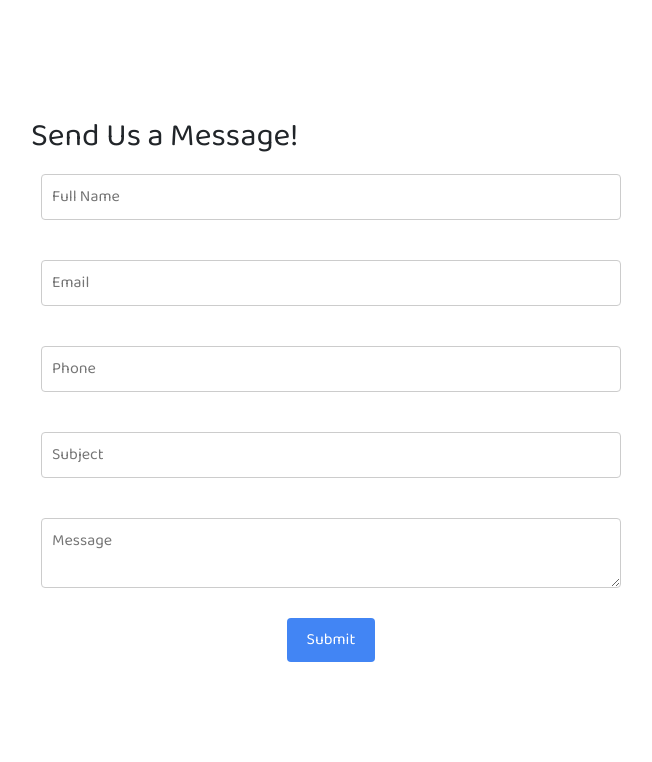
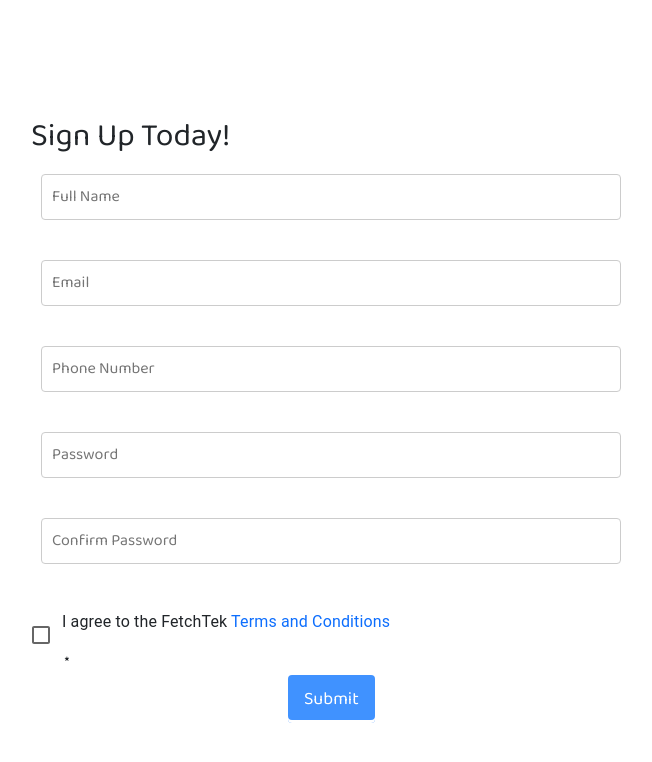
Before and after one commit to jaewonjung297/fetchtek-0.1.0, a React (Create React App) app in the folder frontend/: page /sellersignup in a window 1280 px wide. Shown: the part 570-1332 px from the top of the page, without its empty margins (309-961 px from the left). Built offline with nearby package versions, Linux system fonts and the light colour scheme.

Commit message:
fixed sign up page

```diff
--- a/frontend/package.json
+++ b/frontend/package.json
@@ -23,6 +23,7 @@
     "react-dom": "^18.2.0",
     "react-helmet-async": "^1.3.0",
     "react-lazy-load-image-component": "^1.5.6",
+    "react-phone-number-input": "^3.2.23",
     "react-router-bootstrap": "^0.26.2",
     "react-router-dom": "^6.4.3",
     "react-scripts": "5.0.1",
--- a/frontend/src/components/ProgressBar.js
+++ b/frontend/src/components/ProgressBar.js
@@ -65,7 +65,6 @@ body::-webkit-scrollbar {
         display: none;
     }
     .size {
-        transform: none;
         background-color: white;
         color: black;
       }
@@ -94,7 +93,7 @@ export default function ProgressBar() {
     return (
         <Styles>
             <div className = "scroll-container">
-                <div class="progress-container">
+                <div className="progress-container">
                 <div id="progressbar" className={`progress-bar ${progressHeight > completion ? 'blue' : ''}`} style={{ height: `${progressHeight}%` }}></div>
                 </div>
                 <div className = 'item-container'>
--- a/frontend/src/pages/ContactUs.js
+++ b/frontend/src/pages/ContactUs.js
@@ -1,4 +1,5 @@
 import React, { useState } from 'react';
+import { toast } from 'react-toastify';
 import styled from 'styled-components';
 import image from '../images/phones.jpg';
 
@@ -80,16 +81,50 @@ const TextArea = styled.textarea`
   border-radius: 4px;
 `;
 
-const Button = styled.button`
-  padding: 10px 20px;
-  font-size: 16px;
-  background-color: #4285f4;
-  margin: auto;
-  max-width: 100px;
-  color: #fff;
-  border: none;
+const ButtonStyle = styled.div`
+display: flex;
+justify-content: center;
+.button-30 {
+  align-items: center;
+  appearance: none;
+  background-color: #4092FF;
   border-radius: 4px;
+  border-width: 0;
+  box-shadow: 0 1px 2px, 0 7px 13px -3px, 0 -3px 0 inset;
+  box-sizing: border-box;
+  color: #36395A;
   cursor: pointer;
+  display: inline-flex;
+  height: 48px;
+  justify-content: center;
+  line-height: 1;
+  list-style: none;
+  overflow: hidden;
+  padding-left: 16px;
+  padding-right: 16px;
+  position: relative;
+  text-align: left;
+  text-decoration: none;
+  transition: box-shadow .15s,transform .15s;
+  user-select: none;
+  -webkit-user-select: none;
+  touch-action: manipulation;
+  white-space: nowrap;
+  will-change: box-shadow,transform;
+  font-size: 18px;
+  color: white;
+}
+
+
+.button-30:hover {
+  box-shadow: rgba(45, 35, 66, 0.4) 0 4px 8px, rgba(45, 35, 66, 0.3) 0 7px 13px -3px, #D6D6E7 0 -3px 0 inset;
+  transform: translateY(-2px);
+}
+
+.button-30:active {
+  box-shadow: #D6D6E7 0 3px 7px inset;
+  transform: translateY(2px);
+}
 `;
 
 const ContactUs = () => {
@@ -101,6 +136,7 @@ const ContactUs = () => {
 
   const handleSubmit = (e) => {
     e.preventDefault();
+    toast.success("Message Sent!")
     console.log('Name:', name);
     console.log('Email:', email);
     console.log('Phone:', phone);
@@ -158,7 +194,7 @@ const ContactUs = () => {
             type="text"
             value={subject}
             placeholder='Subject'
-            onChange={(e) => setPhone(e.target.value)}
+            onChange={(e) => setSubject(e.target.value)}
             required
           />
         </FormGroup>
@@ -170,7 +206,9 @@ const ContactUs = () => {
             required
           ></TextArea>
         </FormGroup>
-        <Button type="submit">Submit</Button>
+        <ButtonStyle>
+          <button className = 'button-30' type="submit">Submit</button>
+        </ButtonStyle>
       </Form>
       </FormContainer>
       </div>
--- a/frontend/src/pages/HowItWorksPage.js
+++ b/frontend/src/pages/HowItWorksPage.js
@@ -83,15 +83,15 @@ return (
         <ProgressBar />
 
         <div className='button_small'>
-            <Btn link = "/sellersignup" title = "Sell With Us" />
+            <Btn link = "/sellersignup#top" title = "Sell With Us"/>
         </div>
 
         <div className = 'buyback-container'>
             <div>
                 <h2 style = {{fontSize: "3em", padding: "1em"}}>Bulk <span style = {{color: "cyan"}}>Buyback</span> <br />Program</h2>
-                <div class="container">
+                <div className="container">
                     <a data-scroll href="#full">
-                        <div class="arrow"></div>
+                        <div className="arrow"></div>
                     </a>
                 </div>
             </div>
--- a/frontend/src/pages/SellerSignUp.js
+++ b/frontend/src/pages/SellerSignUp.js
@@ -1,6 +1,9 @@
-import React, { useState } from 'react';
+import React, { useState, useEffect } from 'react';
+import { toast } from 'react-toastify';
 import styled from 'styled-components';
 import image from '../images/Shaking Hands.jpg';
+import FormControlLabel from '@mui/material/FormControlLabel';
+import Checkbox from '@mui/material/Checkbox';
 
 const ContactUsContainer = styled.div`
   max-width: 100%;
@@ -73,12 +76,6 @@ const FormGroup = styled.div`
   padding: 10px;
 `;
 
-const Label = styled.label`
-  font-weight: bold;
-  margin-bottom: 5px;
-  padding: 10px;
-`;
-
 const Input = styled.input`
   padding: 10px;
   font-size: 16px;
@@ -86,53 +83,88 @@ const Input = styled.input`
   border-radius: 4px;
 `;
 
-const TextArea = styled.textarea`
-  padding: 10px;
-  font-size: 16px;
-  border: 1px solid #ccc;
+
+const ButtonStyle = styled.div`
+display: flex;
+justify-content: center;
+.button-30 {
+  align-items: center;
+  appearance: none;
+  background-color: #4092FF;
   border-radius: 4px;
-`;
+  border-width: 0;
+  box-shadow: 0 1px 2px, 0 7px 13px -3px, 0 -3px 0 inset;
+  box-sizing: border-box;
+  color: #36395A;
+  cursor: pointer;
+  display: inline-flex;
+  height: 48px;
+  justify-content: center;
+  line-height: 1;
+  list-style: none;
+  overflow: hidden;
+  padding-left: 16px;
+  padding-right: 16px;
+  position: relative;
+  text-align: left;
+  text-decoration: none;
+  transition: box-shadow .15s,transform .15s;
+  user-select: none;
+  -webkit-user-select: none;
+  touch-action: manipulation;
+  white-space: nowrap;
+  will-change: box-shadow,transform;
+  font-size: 18px;
+  color: white;
+}
 
-const Button = styled.button`
-  padding: 10px 20px;
-  font-size: 16px;
-  background-color: #4285f4;
-  margin: auto;
-  max-width: 100px;
-  color: #fff;
-  border: none;
-  border-radius: 4px;
-  cursor: pointer;
+
+.button-30:hover {
+  box-shadow: rgba(45, 35, 66, 0.4) 0 4px 8px, rgba(45, 35, 66, 0.3) 0 7px 13px -3px, #D6D6E7 0 -3px 0 inset;
+  transform: translateY(-2px);
+}
+
+.button-30:active {
+  box-shadow: #D6D6E7 0 3px 7px inset;
+  transform: translateY(2px);
+}
 `;
 
 const SellerSignUp = () => {
   const [name, setName] = useState('');
   const [phone, setPhone] = useState('');
   const [email, setEmail] = useState('');
-  const [subject, setSubject] = useState('');
-  const [message, setMessage] = useState('');
+  const [password, setPassword] = useState('');
+  const [confirmPassword, setConfirmPassword] = useState('');
+  const [checked, setChecked] = useState(false);
+
+  useEffect(() => {
+    window.scrollTo(0, 0);
+  }, []);
 
   const handleSubmit = (e) => {
     e.preventDefault();
-    // You can perform form submission logic here, such as sending an email or making an API request
-    console.log('Name:', name);
-    console.log('Email:', email);
-    console.log('Phone:', phone);
-    console.log('Subject:', subject);
-    console.log('Message:', message);
     // Clear the form fields
+    if (password !== confirmPassword) {
+      toast.error('Passwords do not match!');
+      return;
+    } else if (checked === false) {
+      toast.error('Please Agree to Terms and Conditions!');
+    } else {
+      toast.success("Sign Up Successful!")
+    }
     setName('');
     setEmail('');
     setPhone('');
-    setSubject('');
-    setMessage('');
+    setPassword('');
+    setConfirmPassword('');
   };
 
   return (
     <div>
-    <ContactUsContainer>
+    <ContactUsContainer id = "top">
       <TitleBoxContainer>
-       <img className="image" src={image}></img>
+       <img className="image" src={image} alt = "background title"></img>
         <TitleBox>
           Become a Partner!
         </TitleBox>
@@ -143,7 +175,7 @@ const SellerSignUp = () => {
 
     </SellingDescription>
     <FormContainer>
-      <h2 style={{justify: 'center'}}>Send Us a Message!</h2>
+      <h2 style={{justify: 'center'}}>Sign Up Today!</h2>
       <Form onSubmit={handleSubmit}>
         <FormGroup>
           <Input
@@ -165,31 +197,32 @@ const SellerSignUp = () => {
         </FormGroup>
         <FormGroup>
           <Input
-            type="text"
-            value={phone}
-            placeholder='Phone'
-            onChange={(e) => setPhone(e.target.value)}
-            required
+          placeholder = "Phone Number"
+          value={phone}
+          onChange={(e) => setPhone(e.target.value)}
+          required
           />
         </FormGroup>
         <FormGroup>
           <Input
-            type="text"
-            value={subject}
-            placeholder='Subject'
-            onChange={(e) => setPhone(e.target.value)}
-            required
+          placeholder = "Password"
+          value = {password}
+          onChange = {(e) => setPassword(e.target.value)}
+          required
           />
         </FormGroup>
         <FormGroup>
-          <TextArea
-            value={message}
-            placeholder='Message'
-            onChange={(e) => setMessage(e.target.value)}
-            required
-          ></TextArea>
+          <Input
+          placeholder = "Confirm Password"
+          value = {confirmPassword}
+          onChange = {(e) => setConfirmPassword(e.target.value)}
+          required
+          />
         </FormGroup>
-        <Button type="submit">Submit</Button>
+        <FormControlLabel required control={<Checkbox onChange = {e => {console.log(e.target.checked); setChecked(e.target.checked);}}/>} label={<p style = {{marginTop: "1em"}}>I agree to the FetchTek <a href = '/terms' style = {{textDecoration: "none"}}>Terms and Conditions</a></p>}/>
+        <ButtonStyle>
+          <button className = 'button-30' type="submit">Submit</button>
+        </ButtonStyle>
       </Form>
       </FormContainer>
       </div>
```
Also changed, not shown: frontend/src/App.js (+7 -7 lines), 1 other file (tests, documents, lock files or other folders).
